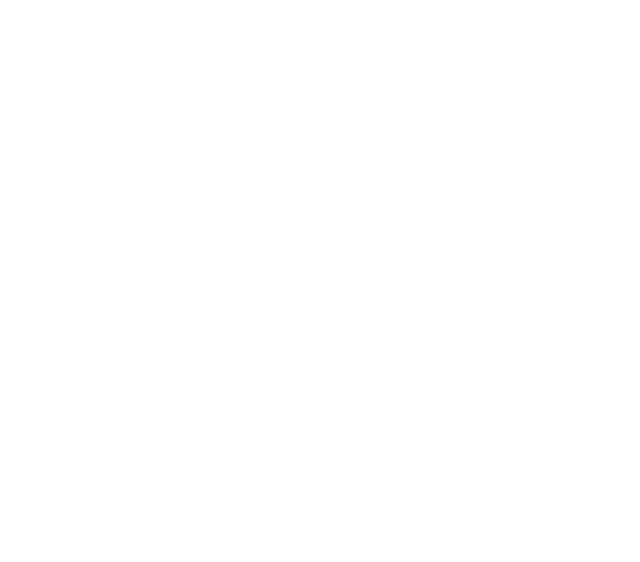
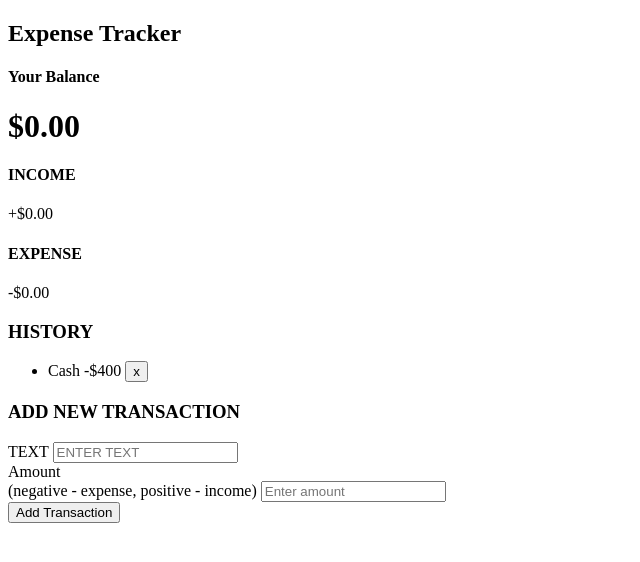
Before and after one commit to ugurduyar/expensecalculator, a plain HTML site: page index.html in a window 1280 px wide. Shown: the whole page, without its empty margins (0-640 px from the left). Drawn offline with Linux system fonts and the light colour scheme.

Commit message:
plain html added

```diff
--- a/index.html
+++ b/index.html
@@ -7,6 +7,44 @@
     <title>Calculate Expenses</title>
   </head>
   <body>
+    <h2>Expense Tracker</h2>
+    <div class="container">
+      <h4>Your Balance</h4>
+      <h1 id="balance">$0.00</h1>
+      <div class="inc-exp-container">
+        <div>
+          <h4>INCOME</h4>
+          <p id="money-plus" class="money plus">+$0.00</p>
+        </div>
+        <div>
+          <h4>EXPENSE</h4>
+          <p id="money-minus" class="money minus">-$0.00</p>
+        </div>
+      </div>
+
+      <h3>HISTORY</h3>
+      <ul id="list" class="list">
+        <li class="minus">
+          Cash <span>-$400</span> <button class="delete-btn">x</button>
+        </li>
+      </ul>
+
+      <h3>ADD NEW TRANSACTION</h3>
+      <form id="form">
+        <div class="form-control">
+          <label for="text">TEXT</label>
+          <input type="text" id="text" placeholder="ENTER TEXT" />
+        </div>
+        <div class="form-control">
+          <label for="amount"
+            >Amount <br />(negative - expense, positive - income)</label
+          >
+          <input type="number" id="number" placeholder="Enter amount" />
+        </div>
+        <button class="btn">Add Transaction</button>
+      </form>
+    </div>
+
     <script src="script.js"></script>
   </body>
 </html>
```
